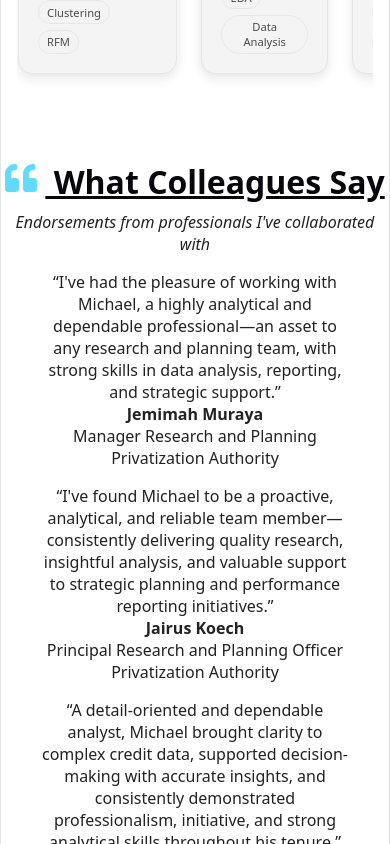
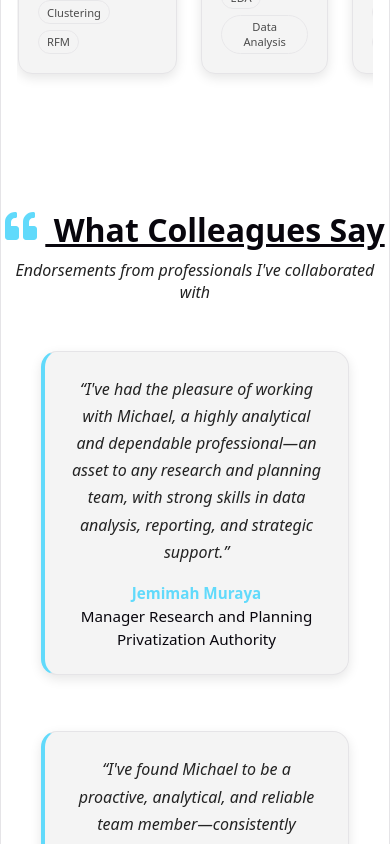
Before and after one commit to Michael-Nyawade/Michael-Nyawade.github.io, a React (Vite) app: page / in a window 390 px wide. Shown: the part 5200-6044 px from the top of the page. Built offline with nearby package versions, Linux system fonts and the light colour scheme.

Commit message:
Styled Testimonials section with responsive grid and theme-aware testimonial cards

```diff
--- a/src/styles.css
+++ b/src/styles.css
@@ -148,3 +148,63 @@ body::after {
   display: block;
   height: 14vh;
 }
+
+/* Testimonials Section */
+
+#testimonials {
+  margin-top: 3rem;
+}
+
+.testimonial-grid {
+  display: grid;
+  grid-template-columns: repeat(auto-fit, minmax(260px, 1fr));
+  gap: 1.5rem;
+
+  margin-top: 2rem;
+}
+
+.testimonial-card {
+  background-color: var(--secondary-color);
+
+  border: 1px solid var(--border-color);
+  border-left: 4px solid var(--accent-color);
+
+  border-radius: 16px;
+
+  padding: 1.5rem;
+
+  box-shadow: 0 4px 12px var(--shadow-color);
+
+  transition:
+    transform 0.25s ease,
+    box-shadow 0.25s ease,
+    border-color 0.25s ease;
+}
+
+.testimonial-card:hover {
+  transform: translateY(-6px);
+
+  box-shadow: 0 8px 20px var(--shadow-color);
+
+  border-left-color: var(--heading-color);
+}
+
+.testimonial-card p {
+  color: var(--text-color);
+
+  line-height: 1.7;
+  font-style: italic;
+
+  margin-bottom: 1rem;
+}
+
+.testimonial-card footer {
+  color: var(--heading-color);
+
+  font-size: 0.95rem;
+  line-height: 1.5;
+}
+
+.testimonial-card strong {
+  color: var(--accent-color);
+}
```
